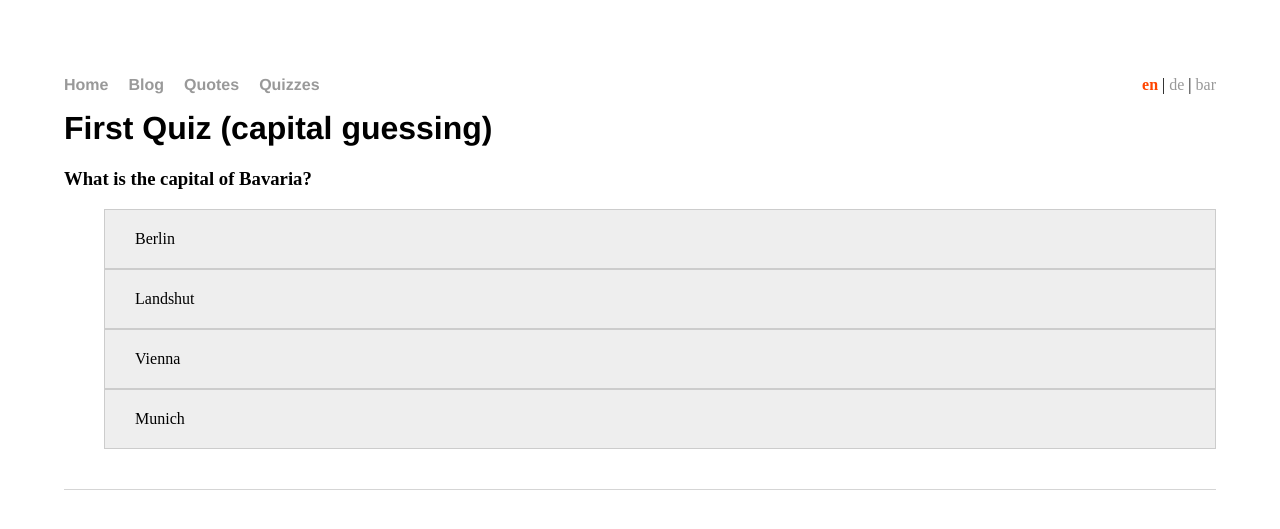
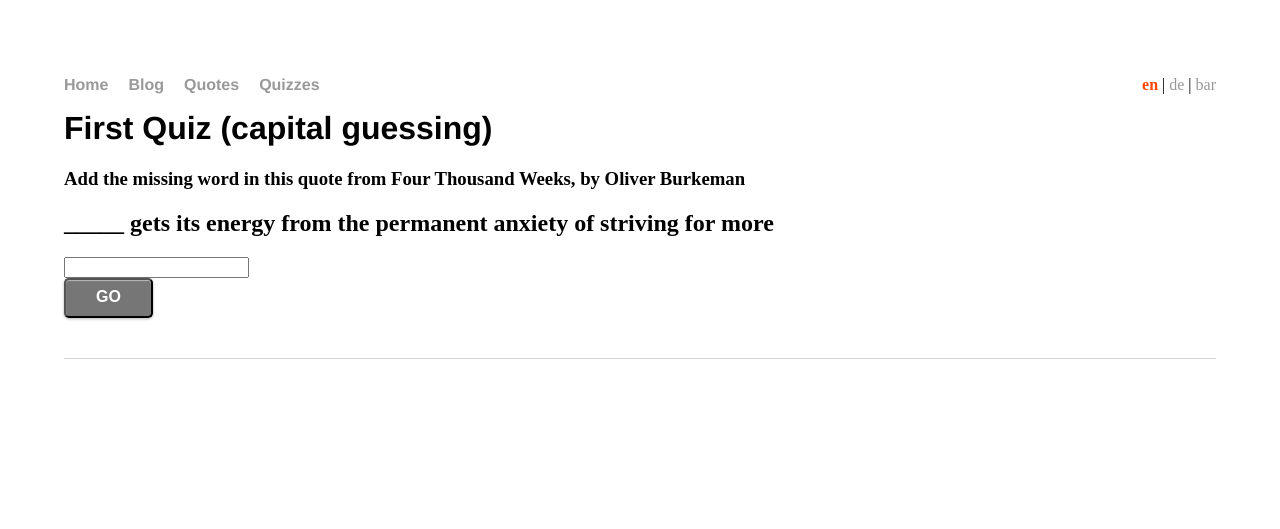
Before and after one commit to rudiverse/rudiverse.github.io, a Jekyll site: the page built from _quizzes/quiz_001.md, in a window 1280 px wide. Shown: the top 529 px of the page. Built offline with Jekyll 4.4.1, drawn with Linux system fonts in a browser that asks for light colours; part of the change alters nothing that is shown.

Commit message:
Add freetext input option to quiz

```diff
--- a/_quizzes/quiz_001.md
+++ b/_quizzes/quiz_001.md
@@ -3,8 +3,13 @@ title: "First Quiz (capital guessing)"
 language: english
 ---
 <quiz>
-    <h3 id="quiz_question"></h3>
-    <div>
+    <h3 id="quiz_instruction"></h3>
+    <h2 id="quiz_question"></h2>
+    <div id="answer_type_text_input">
+        <input type="text" autocomplete="off" autocorrect="off" dir="ltr" id="quiz_answer_text" maxlength="64" name="quiz_answer_text" placeholder="" spellcheck="false" title="Answer" value="">
+        <div id="quiz_evaluate_button_answer_text"></div>
+    </div>
+    <div id="answer_type_single_choice">
         <ul id="quiz_answers_ul" class="quiz_answers">
         </ul>
     </div>
--- a/assets/js/quiz.js
+++ b/assets/js/quiz.js
@@ -26,13 +26,46 @@ function buildQuiz(quizItemIndex) {
 
     let quizItem = quizData[quizItemIndex]
 
+    const instructionElement = document.getElementById("quiz_instruction")
+    if (instructionElement != null) {
+        instructionElement.innerHTML = quizItem.instruction ?? ""
+    }
+
     const questionElement = document.getElementById("quiz_question")
     questionElement.innerHTML = quizItem.question
 
+    const answerSingleChoiceElement = document.getElementById("quiz_answers_ul")
+    answerSingleChoiceElement.replaceChildren()
+
+    const answerInputContainer = document.getElementById("answer_type_text_input")
+
+    if (quizItem.answer != null) {
+        buildTextInputAnswerElements(quizItemIndex)
+        answerInputContainer.style = "display:inline-block"
+    } else {
+        buildSingleChoiceAnswers(quizItem, quizItemIndex)
+        answerInputContainer.style = "display:none"
+    }
+}
+
+function buildTextInputAnswerElements(quizItemIndex) {
+    const answerInputElement = document.getElementById("quiz_answer_text")
+    answerInputElement.value = ""
+
+    let evalButton = document.createElement("button")
+    evalButton.className = "quiz_button"
+
+    evalButton.setAttribute('onclick', "evaluateQuestionTextInput(" + quizItemIndex + ")")
+    evalButton.innerHTML = "GO"
+
+    const evalButtonElement = document.getElementById("quiz_evaluate_button_answer_text")
+    evalButtonElement.appendChild(evalButton)
+}
+
+function buildSingleChoiceAnswers(quizItem, quizItemIndex) {
     randomise(quizItem.answers)
 
     const answerElement = document.getElementById("quiz_answers_ul")
-    answerElement.replaceChildren()
 
     quizItem.answers.forEach(item => {
         var answerItem = document.createElement("li");
@@ -46,6 +79,17 @@ function buildQuiz(quizItemIndex) {
         answerItem.appendChild(a)
         answerElement.appendChild(answerItem)
     });
+}
+
+function evaluateQuestionTextInput(quizItemIndex) {
+    const answerInputElement = document.getElementById("quiz_answer_text")
+    let answer = answerInputElement.value
+
+    let quizItem = quizData[quizItemIndex]
+
+    let isAnswerCorrect = ciEquals(answer, quizItem.answer)
+
+    showEvaluation(isAnswerCorrect, quizItemIndex)
 }
 
 function evaluateQuestion(quizItemIndex, answerSelected) {
@@ -71,9 +115,13 @@ function evaluateQuestion(quizItemIndex, answerSelected) {
         answerElement.appendChild(answerItem)
     });
 
+    showEvaluation(answerFound.valid, quizItemIndex)
+}
+
+function showEvaluation(isAnswerCorrect, quizItemIndex) {
     const evaluationElement = document.getElementById("quiz_evaluation")
 
-    if (answerFound.valid) {
+    if (isAnswerCorrect) {
         correctAnswers++
         evaluationElement.innerHTML = getText("evaluateCorrectAnswer")
         evaluationElement.className = "quiz_evaluation_correct"
@@ -127,3 +175,9 @@ function randomise(data) {
         data[j] = k;
     }
 }
+
+function ciEquals(a, b) {
+    return typeof a === 'string' && typeof b === 'string'
+        ? a.localeCompare(b, undefined, { sensitivity: 'accent' }) === 0
+        : a === b;
+}
--- a/assets/js/quiz_data.js
+++ b/assets/js/quiz_data.js
@@ -1,25 +1,19 @@
 // define quiz questions and answers
 let quizData = [
     {
-        question: "What is the capital of Bavaria?",
-        answers: [
-            {
-                answer: "Munich",
-                valid: true
-            },
-            {
-                answer: "Vienna",
-                valid: false
-            },
-            {
-                answer: "Berlin",
-                valid: false
-            },
-            {
-                answer: "Landshut",
-                valid: false
-            },
-        ]
+        instruction: "Add the missing word in this quote from Four Thousand Weeks, by Oliver Burkeman",
+        question: "What you pay attention to will define, for you, what _____ is",
+        answer: "reality"
+    },
+    {
+        instruction: "Add the missing word in this quote from Four Thousand Weeks, by Oliver Burkeman",
+        question: "_____ gets its energy from the permanent anxiety of striving for more",
+        answer: "capitalism"
+    },
+    {
+        instruction: "Add the missing word in this quote from The River, by Bruce Springsteen",
+        question: "Is a dream a _____ if it don't come true? Or is it something worse?",
+        answer: "lie"
     },
     {
         question: "What is the capital of Austria?",
--- a/assets/js/quote_data.js
+++ b/assets/js/quote_data.js
@@ -69,5 +69,12 @@ let quoteData = [
         source_sub: "Four Thousand Weeks",
         lang: "en",
         text: "Capitalism gets its energy from the permanent anxiety of striving for more"
+    },
+    {
+        title: "",
+        source: "Bruce Springsteen",
+        source_sub: "The River",
+        lang: "en",
+        text: "Is a dream a lie if it don't come true\\Or is it something worse?"
     }
 ]
```
